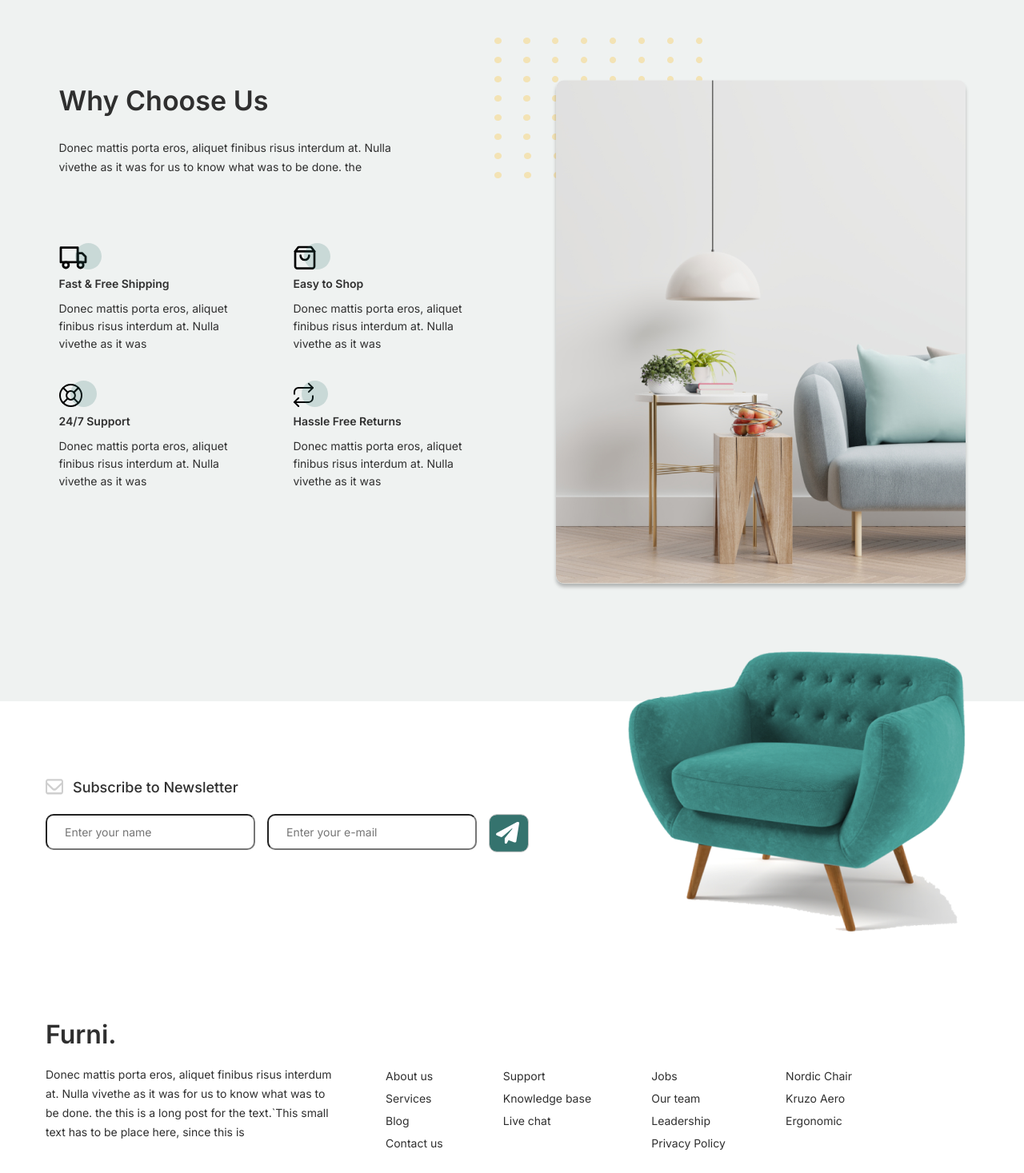
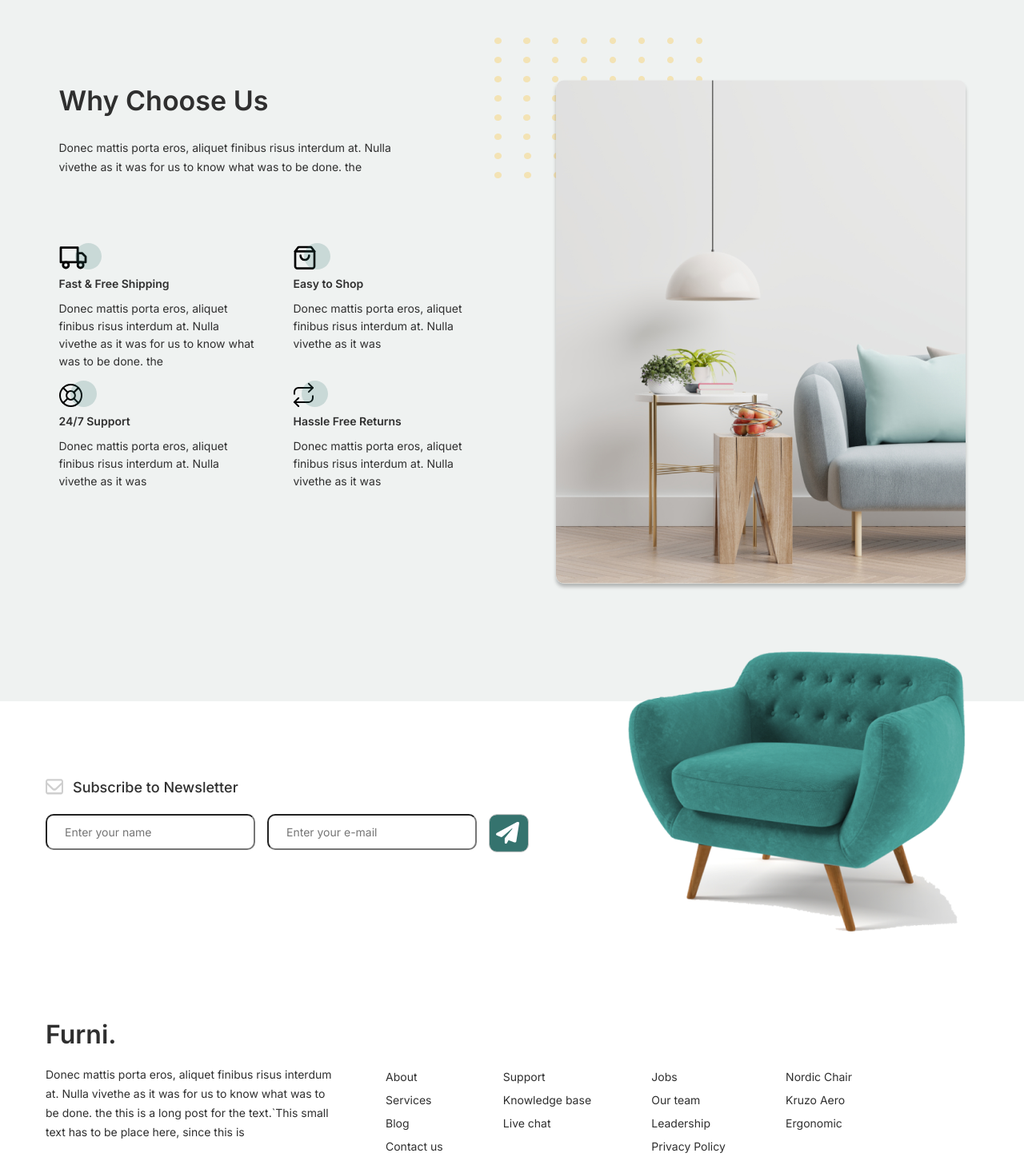
Before and after one commit to ZalinaAhmedova/furniture-project, a React (Vite) app: page / in a window 1280 px wide. Shown: the part 1330-2797 px from the top of the page at 80% size. Built offline with nearby package versions, Linux system fonts and the light colour scheme.

Commit message:
data files and dynamic data transfer

```diff
--- a/package.json
+++ b/package.json
@@ -14,7 +14,8 @@
     "react": "^18.2.0",
     "react-dom": "^18.2.0",
     "react-router-dom": "^6.22.3",
-    "styled-components": "^6.1.8"
+    "styled-components": "^6.1.8",
+    "uuid": "^9.0.1"
   },
   "devDependencies": {
     "@types/react": "^18.2.66",
--- a/src/components/Advantages.jsx
+++ b/src/components/Advantages.jsx
@@ -1,12 +1,6 @@
 import React from "react";
 import styled from "styled-components";
-import dotted from "../images/dotted2.png";
-import previewImg from "../images/why-choose-us-img1.png";
-import ellipse2 from "../images/ellipse2.svg";
-import truck from "../images/truck.svg";
-import shopBag from "../images/shop_bag.svg";
-import support from "../images/support.svg";
-import returnImg from "../images/return.svg";
+import { ADVANTAGES_ITEMS, ADVANTAGES_IMG } from "../data/advantagesData";
 
 const AdvantagesSection = styled.section`
   width: 100%;
@@ -100,47 +94,19 @@ function Advantages() {
             vivethe as it was for us to know what was to be done. the
           </InfoText>
           <AdvantagesList>
-            <AdvantagesItem>
-              <IconImg src={truck}></IconImg>
-              <EllipseImg src={ellipse2}></EllipseImg>
-              <ItemTitle>Fast & Free Shipping</ItemTitle>
-              <ItemText>
-                Donec mattis porta eros, aliquet finibus risus interdum at.
-                Nulla vivethe as it was
-              </ItemText>
-            </AdvantagesItem>
-            <AdvantagesItem>
-              <IconImg src={shopBag}></IconImg>
-              <EllipseImg src={ellipse2}></EllipseImg>
-              <ItemTitle>Easy to Shop</ItemTitle>
-              <ItemText>
-                Donec mattis porta eros, aliquet finibus risus interdum at.
-                Nulla vivethe as it was
-              </ItemText>
-            </AdvantagesItem>
-            <AdvantagesItem>
-              <IconImg src={support}></IconImg>
-              <EllipseImg src={ellipse2}></EllipseImg>
-              <ItemTitle>24/7 Support</ItemTitle>
-              <ItemText>
-                Donec mattis porta eros, aliquet finibus risus interdum at.
-                Nulla vivethe as it was
-              </ItemText>
-            </AdvantagesItem>
-            <AdvantagesItem>
-              <IconImg src={returnImg}></IconImg>
-              <EllipseImg src={ellipse2}></EllipseImg>
-              <ItemTitle>Hassle Free Returns</ItemTitle>
-              <ItemText>
-                Donec mattis porta eros, aliquet finibus risus interdum at.
-                Nulla vivethe as it was
-              </ItemText>
-            </AdvantagesItem>
+            {ADVANTAGES_ITEMS.map(item => (
+              <AdvantagesItem key={item.id_}>
+                <IconImg src={item.iconSrc}/>
+                <EllipseImg src={item.ellipseIcon}/>
+                <ItemTitle>{item.title}</ItemTitle>
+                <ItemText>{item.text}</ItemText>
+              </AdvantagesItem>
+            ))}
           </AdvantagesList>
         </Info>
         <div>
-          <Dotted src={dotted} height="176px"></Dotted>
-          <PreviewImg src={previewImg} height="630px"></PreviewImg>
+          <Dotted src={ADVANTAGES_IMG[0].imgSrc} height={ADVANTAGES_IMG[0].imgHeight} />
+          <PreviewImg src={ADVANTAGES_IMG[1].imgSrc} height={ADVANTAGES_IMG[1].imgHeight} />
         </div>
       </AdvantagesContainer>
     </AdvantagesSection>
--- a/src/components/Banner.jsx
+++ b/src/components/Banner.jsx
@@ -71,8 +71,8 @@ function Banner() {
             <ButtonText>Shop Now</ButtonText>
           </ShopButton>
         </InfoContainer>
-        <Couch1Img src={couch1} alt="Couch"></Couch1Img>
-        <DottedImg src={dotted}></DottedImg>
+        <Couch1Img src={couch1} alt="Couch" />
+        <DottedImg src={dotted} />
       </BannerContainer>
     </BannerSection>
   );
--- a/src/components/Footer.jsx
+++ b/src/components/Footer.jsx
@@ -1,14 +1,13 @@
 import React from "react";
 import styled from "styled-components";
+import { v4 as uuid } from "uuid";
+import { FOOTER_NAV_ITEMS, SOCIAL_ICONS } from "../data/footerData";
 import emailIcon from "../images/email_icon.svg";
 import sendRectangle from "../images/send_rectangle.svg";
 import paperPlane from "../images/paper_plane.svg";
 import sofa1 from "../images/sofa1.png";
-import ellipse1 from "../images/ellipse1.svg";
-import facebook from "../images/facebook.svg";
-import instagram from "../images/instagram.svg";
-import twitter from "../images/twitter.svg";
-import linkedIn from "../images/linked-in.svg";
+
+const footerId = uuid(); //не генерирует уникальные id
 
 const SubscriptionArea = styled.div`
   width: 1166px;
@@ -99,13 +98,14 @@ const FooterNav = styled.div`
   width: 583px;
 `;
 
-const FooterList = styled.ul``;
+const FooterList = styled.ul`
+  list-style-type: none;
+  line-height: var(--lh-lg);
+`;
 
-const FooterListItem = styled.li`
+const FooterListItem = styled.a`
   text-decoration: none;
-  line-height: var(--lh-lg);
   font-size: var(--fs-sm);
-  list-style-type: none;
 `;
 
 const FooterSocialMedia = styled.div`
@@ -148,14 +148,14 @@ function Footer() {
       <SubscriptionArea>
         <Form action="">
           <Label>
-            <EmailIcon src={emailIcon} alt="E-mail icon"></EmailIcon>
+            <EmailIcon src={emailIcon} alt="E-mail icon" />
             <LabelText>Subscribe to Newsletter</LabelText>
           </Label>
           <InputContainer>
             <InputStyled type="text" placeholder="Enter your name" />
             <InputStyled type="email" placeholder="Enter your e-mail" />
             <SendEmailLink href="#">
-              <img src={sendRectangle} alt="Send e-mail icon"></img>
+              <img src={sendRectangle} alt="Send e-mail icon" />
               <PaperPlaneImg
                 src={paperPlane}
                 alt="Send e-mail icon"
@@ -163,7 +163,7 @@ function Footer() {
             </SendEmailLink>
           </InputContainer>
         </Form>
-        <SofaImg src={sofa1} alt="Sofa1"></SofaImg>
+        <SofaImg src={sofa1} alt="Sofa1" />
       </SubscriptionArea>
       <FooterStyled>
         <FooterTitle>Furni.</FooterTitle>
@@ -175,47 +175,28 @@ function Footer() {
             this is
           </FooterInfoText>
           <FooterNav>
-            <FooterList>
-              <FooterListItem>About us</FooterListItem>
-              <FooterListItem>Services</FooterListItem>
-              <FooterListItem>Blog</FooterListItem>
-              <FooterListItem>Contact us</FooterListItem>
-            </FooterList>
-            <FooterList>
-              <FooterListItem>Support</FooterListItem>
-              <FooterListItem>Knowledge base</FooterListItem>
-              <FooterListItem>Live chat</FooterListItem>
-            </FooterList>
-            <FooterList>
-              <FooterListItem>Jobs</FooterListItem>
-              <FooterListItem>Our team</FooterListItem>
-              <FooterListItem>Leadership</FooterListItem>
-              <FooterListItem>Privacy Policy</FooterListItem>
-            </FooterList>
-            <FooterList>
-              <FooterListItem>Nordic Chair</FooterListItem>
-              <FooterListItem>Kruzo Aero</FooterListItem>
-              <FooterListItem>Ergonomic</FooterListItem>
-            </FooterList>
+            {FOOTER_NAV_ITEMS.map((list) => (
+              <FooterList key={footerId}>
+                {list.map((item) => (
+                  <li key={item.id_}>
+                    <FooterListItem href={item.itemSrc}>
+                      {item.title}
+                    </FooterListItem>
+                  </li>
+                ))}
+              </FooterList>
+            ))}
           </FooterNav>
         </FooterInfo>
         <FooterSocialMedia>
-          <a href="#">
-            <img src={ellipse1} />
-            <SocialIcon src={facebook} />
-          </a>
-          <a href="#">
-            <img src={ellipse1} />
-            <SocialIcon src={instagram} />
-          </a>
-          <a href="#">
-            <img src={ellipse1} />
-            <SocialIcon src={twitter} />
-          </a>
-          <a href="#">
-            <img src={ellipse1} />
-            <SocialIcon src={linkedIn} />
-          </a>
+          {
+            SOCIAL_ICONS.map(icon => (
+              <a href="#" key={icon.id_}>
+                <img src={icon.ellipseImg} />
+                <SocialIcon src={icon.imgSrc} />
+              </a>
+            ))
+          }
         </FooterSocialMedia>
         <FooterCopyright>
           <Copyright>
--- a/src/components/GoodsPreview.jsx
+++ b/src/components/GoodsPreview.jsx
@@ -1,9 +1,7 @@
 import React from "react";
+import { Link } from "react-router-dom";
 import styled from "styled-components";
-import { Link } from "react-router-dom";
-import product1 from "../images/product-1.png";
-import product2 from "../images/product-2.png";
-import product3 from "../images/product-3.png";
+import { PREVIEW_PRODUCTS } from "../data/goodsPreviewData";
 
 const GoodsPreviewSection = styled.section`
   width: 100%;
@@ -60,7 +58,7 @@ const Product = styled.div`
 `;
 
 const ProductName = styled.p`
-  line-height:var(--lh-md);
+  line-height: var(--lh-md);
   font-weight: bold;
   margin-top: 44px;
   text-align: center;
@@ -88,21 +86,13 @@ function GoodsPreview() {
             <ButtonText>Explore</ButtonText>
           </ExploreButton>
         </GoodsPreviewInfo>
-        <Product>
-          <img height="261px" src={product1}></img>
-          <ProductName>Nordic Chair</ProductName>
-          <ProductPrice>$50.00</ProductPrice>
-        </Product>
-        <Product>
-          <img height="261px" src={product2}></img>
-          <ProductName>Kruzo Aero Chair</ProductName>
-          <ProductPrice>$78.00</ProductPrice>
-        </Product>
-        <Product>
-          <img height="261px" src={product3}></img>
-          <ProductName>Ergonomic Chair</ProductName>
-          <ProductPrice>$43.00</ProductPrice>
-        </Product>
+        {PREVIEW_PRODUCTS.map((product) => (
+          <Product key={product.id_}>
+            <img height={product.imgHeight} src={product.imgSrc} />
+            <ProductName>{product.name}</ProductName>
+            <ProductPrice>{product.price}</ProductPrice>
+          </Product>
+        ))}
       </GoodsPreviewContainer>
     </GoodsPreviewSection>
   );
--- a/src/components/Header.jsx
+++ b/src/components/Header.jsx
@@ -59,7 +59,7 @@ function Header() {
           <NavItem to="/shop">Shop</NavItem>
         </Nav>
         <CartStyled to="/shoppingcart">
-          <img src={cart} alt="Shopping Cart"></img>
+          <img src={cart} alt="Shopping Cart" />
         </CartStyled>
       </HeaderContainer>
     </HeaderStyled>
--- a/src/components/Layout.jsx
+++ b/src/components/Layout.jsx
@@ -1,7 +1,8 @@
 import React from "react";
+import { Outlet } from "react-router-dom";
 import Header from "./Header";
-import Footer from "./Footer"
-import { Outlet } from "react-router-dom";
+import Footer from "./Footer";
+
 
 function Layout() {
   return (
--- /dev/null
+++ b/src/data/advantagesData.js
@@ -0,0 +1,55 @@
+import truck from "../images/truck.svg";
+import shopBag from "../images/shop_bag.svg";
+import support from "../images/support.svg";
+import returnImg from "../images/return.svg";
+import ellipse2 from "../images/ellipse2.svg";
+import dotted from "../images/dotted2.png";
+import previewImg from "../images/why-choose-us-img1.png";
+
+const ADVANTAGES_ITEMS = [
+    {
+      iconSrc: truck,
+      ellipseIcon: ellipse2,
+      title: "Fast & Free Shipping",
+      text: `Donec mattis porta eros, aliquet finibus risus interdum at. Nulla
+      vivethe as it was for us to know what was to be done. the`,
+      id_: "1",
+    },
+    {
+      iconSrc: shopBag,
+      ellipseIcon: ellipse2,
+      title: "Easy to Shop",
+      text: `Donec mattis porta eros, aliquet finibus risus interdum at.
+      Nulla vivethe as it was`,
+      id_: "2",
+    },
+    {
+      iconSrc: support,
+      ellipseIcon: ellipse2,
+      title: "24/7 Support",
+      text: `Donec mattis porta eros, aliquet finibus risus interdum at.
+      Nulla vivethe as it was`,
+      id_: "3",
+    },
+    {
+      iconSrc: returnImg,
+      ellipseIcon: ellipse2,
+      title: "Hassle Free Returns",
+      text: `Donec mattis porta eros, aliquet finibus risus interdum at.
+      Nulla vivethe as it was`,
+      id_: "4",
+    },
+  ];
+
+const ADVANTAGES_IMG = [
+    {
+        imgSrc: dotted,
+        imgHeight: "176px",
+    },
+    {
+        imgSrc: previewImg,
+        imgHeight: "630px",
+    },
+];
+
+export { ADVANTAGES_ITEMS, ADVANTAGES_IMG };
--- /dev/null
+++ b/src/data/footerData.js
@@ -0,0 +1,111 @@
+import facebook from "../images/facebook.svg";
+import instagram from "../images/instagram.svg";
+import twitter from "../images/twitter.svg";
+import linkedIn from "../images/linked-in.svg";
+import ellipse1 from "../images/ellipse1.svg";
+
+const FOOTER_NAV_ITEMS = [
+    [
+      {
+        title: "About",
+        itemSrc: "#",
+        id_: "1",
+      },
+      {
+        title: "Services",
+        itemSrc: "#",
+        id_: "2",
+      },
+      {
+        title: "Blog",
+        itemSrc: "#",
+        id_: "3",
+      },
+      {
+        title: "Contact us",
+        itemSrc: "#",
+        id_: "4",
+      },
+    ],
+    [
+      {
+        title: "Support",
+        itemSrc: "#",
+        id_: "5",
+      },
+      {
+        title: "Knowledge base",
+        itemSrc: "#",
+        id_: "6",
+      },
+      {
+        title: "Live chat",
+        itemSrc: "#",
+        id_: "7",
+      },
+    ],
+    [
+      {
+        title: "Jobs",
+        itemSrc: "#",
+        id_: "8",
+      },
+      {
+        title: "Our team",
+        itemSrc: "#",
+        id_: "9",
+      },
+      {
+        title: "Leadership",
+        itemSrc: "#",
+        id_: "10",
+      },
+      {
+        title: "Privacy Policy",
+        itemSrc: "#",
+        id_: "11",
+      },
+    ],
+    [
+      {
+        title: "Nordic Chair",
+        itemSrc: "#",
+        id_: "12",
+      },
+      {
+        title: "Kruzo Aero",
+        itemSrc: "#",
+        id_: "13",
+      },
+      {
+        title: "Ergonomic",
+        itemSrc: "#",
+        id_: "14",
+      },
+    ],
+  ];
+
+  const SOCIAL_ICONS = [
+    {
+      imgSrc: facebook,
+      ellipseImg: ellipse1,
+      id_: "1",
+    },
+    {
+      imgSrc: instagram,
+      ellipseImg: ellipse1,
+      id_: "2",
+    },
+    {
+      imgSrc: twitter,
+      ellipseImg: ellipse1,
+      id_: "3",
+    },
+    {
+      imgSrc: linkedIn,
+      ellipseImg: ellipse1,
+      id_: "4",
+    },
+  ];
+
+  export { FOOTER_NAV_ITEMS, SOCIAL_ICONS };
--- /dev/null
+++ b/src/data/goodsPreviewData.js
@@ -0,0 +1,29 @@
+import product1 from "../images/product-1.png";
+import product2 from "../images/product-2.png";
+import product3 from "../images/product-3.png";
+
+const PREVIEW_PRODUCTS = [
+    {
+      imgHeight: "261px",
+      imgSrc: product1,
+      name: "Nordic Chair",
+      price: "$50.00",
+      id_: "1",
+    },
+    {
+      imgHeight: "261px",
+      imgSrc: product2,
+      name: "Kruzo Aero Chair",
+      price: "$78.00",
+      id_: "2",
+    },
+    {
+      imgHeight: "261px",
+      imgSrc: product3,
+      name: "Ergonomic Chair",
+      price: "$43.00",
+      id_: "3",
+    },
+  ];
+
+  export { PREVIEW_PRODUCTS };
```
Also changed, not shown: 1 other file (tests, documents, lock files or other folders).
